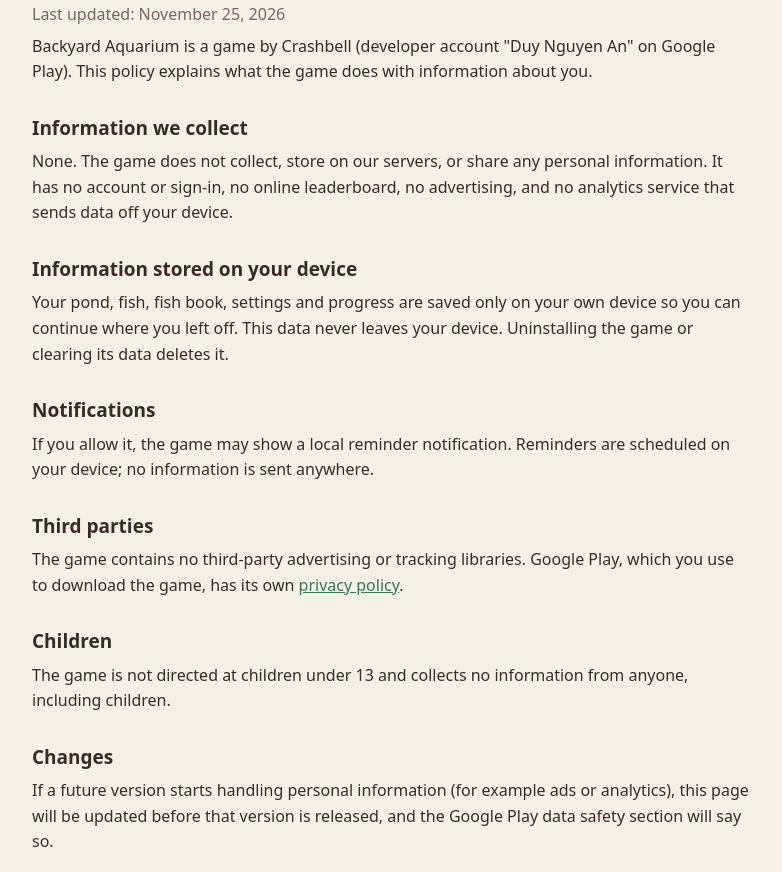
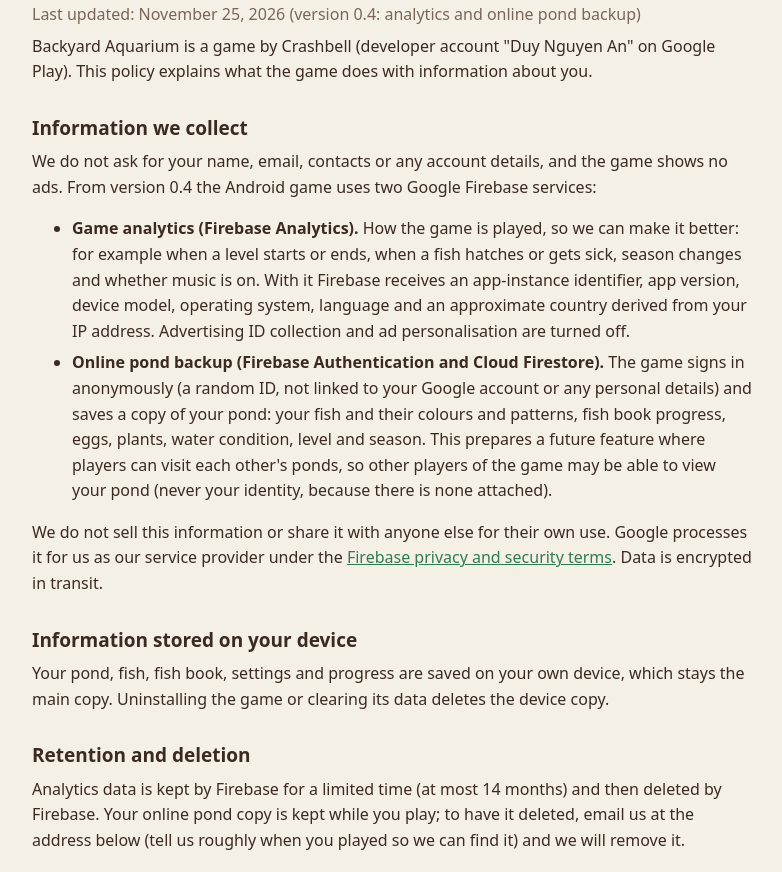
Before and after one commit to crashbell/crashbell.github.io, a plain HTML site: page privacy/backyard-aquarium.html in a window 1280 px wide. Shown: the part 80-952 px from the top of the page, without its empty margins (248-1030 px from the left). Drawn offline with Linux system fonts and the light colour scheme.

Commit message:
Backyard Aquarium privacy policy: Firebase Analytics + online pond backup (v0.4)

```diff
--- a/privacy/backyard-aquarium.html
+++ b/privacy/backyard-aquarium.html
@@ -19,27 +19,35 @@ a{color:var(--accent)}
 <body>
 <main>
 <h1>Backyard Aquarium: Privacy Policy</h1>
-<p class="muted">Last updated: November 25, 2026</p>
+<p class="muted">Last updated: November 25, 2026 (version 0.4: analytics and online pond backup)</p>
 
 <p>Backyard Aquarium is a game by Crashbell (developer account "Duy Nguyen An" on Google Play). This policy explains what the game does with information about you.</p>
 
 <h2>Information we collect</h2>
-<p>None. The game does not collect, store on our servers, or share any personal information. It has no account or sign-in, no online leaderboard, no advertising, and no analytics service that sends data off your device.</p>
+<p>We do not ask for your name, email, contacts or any account details, and the game shows no ads. From version 0.4 the Android game uses two Google Firebase services:</p>
+<ul>
+<li><b>Game analytics (Firebase Analytics).</b> How the game is played, so we can make it better: for example when a level starts or ends, when a fish hatches or gets sick, season changes and whether music is on. With it Firebase receives an app-instance identifier, app version, device model, operating system, language and an approximate country derived from your IP address. Advertising ID collection and ad personalisation are turned off.</li>
+<li><b>Online pond backup (Firebase Authentication and Cloud Firestore).</b> The game signs in anonymously (a random ID, not linked to your Google account or any personal details) and saves a copy of your pond: your fish and their colours and patterns, fish book progress, eggs, plants, water condition, level and season. This prepares a future feature where players can visit each other's ponds, so other players of the game may be able to view your pond (never your identity, because there is none attached).</li>
+</ul>
+<p>We do not sell this information or share it with anyone else for their own use. Google processes it for us as our service provider under the <a href="https://firebase.google.com/support/privacy" rel="noopener">Firebase privacy and security terms</a>. Data is encrypted in transit.</p>
 
 <h2>Information stored on your device</h2>
-<p>Your pond, fish, fish book, settings and progress are saved only on your own device so you can continue where you left off. This data never leaves your device. Uninstalling the game or clearing its data deletes it.</p>
+<p>Your pond, fish, fish book, settings and progress are saved on your own device, which stays the main copy. Uninstalling the game or clearing its data deletes the device copy.</p>
+
+<h2>Retention and deletion</h2>
+<p>Analytics data is kept by Firebase for a limited time (at most 14 months) and then deleted by Firebase. Your online pond copy is kept while you play; to have it deleted, email us at the address below (tell us roughly when you played so we can find it) and we will remove it.</p>
 
 <h2>Notifications</h2>
 <p>If you allow it, the game may show a local reminder notification. Reminders are scheduled on your device; no information is sent anywhere.</p>
 
 <h2>Third parties</h2>
-<p>The game contains no third-party advertising or tracking libraries. Google Play, which you use to download the game, has its own <a href="https://policies.google.com/privacy" rel="noopener">privacy policy</a>.</p>
+<p>The game contains no advertising libraries. It uses Google Firebase as described above. Google Play, which you use to download the game, has its own <a href="https://policies.google.com/privacy" rel="noopener">privacy policy</a>.</p>
 
 <h2>Children</h2>
-<p>The game is not directed at children under 13 and collects no information from anyone, including children.</p>
+<p>The game is not directed at children under 13 and does not knowingly collect personal information from children.</p>
 
 <h2>Changes</h2>
-<p>If a future version starts handling personal information (for example ads or analytics), this page will be updated before that version is released, and the Google Play data safety section will say so.</p>
+<p>If the game starts handling other information, this page will be updated before that version is released, and the Google Play data safety section will say so.</p>
 
 <h2>Contact</h2>
 <p>Questions about this policy: <a href="mailto:nguyenan169@gmail.com">nguyenan169@gmail.com</a></p>
```
